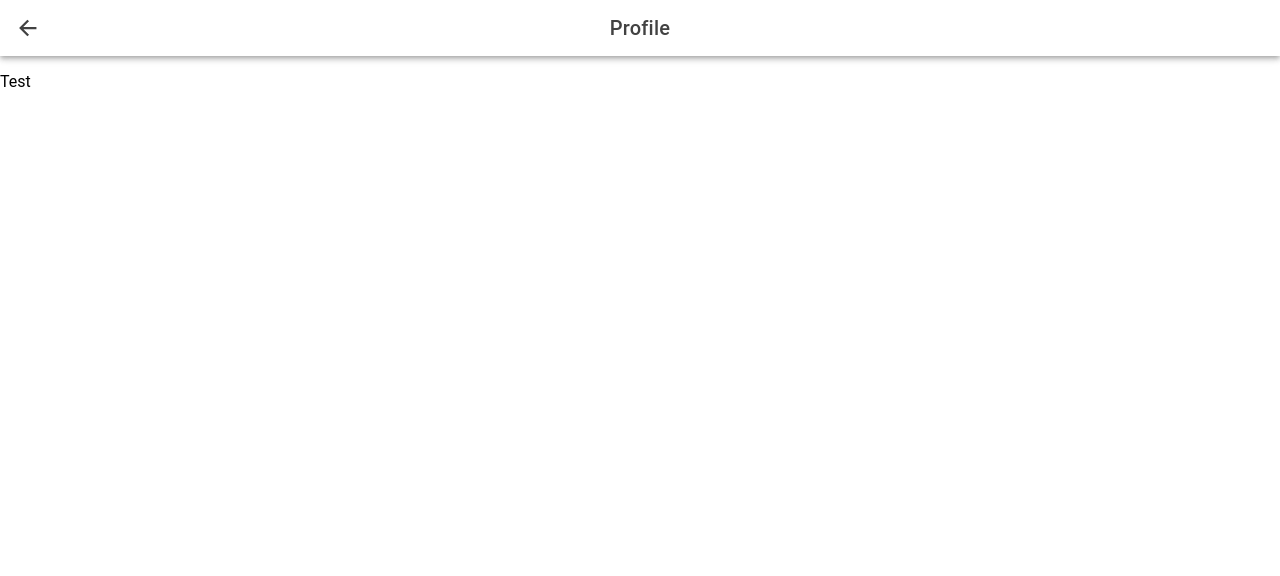
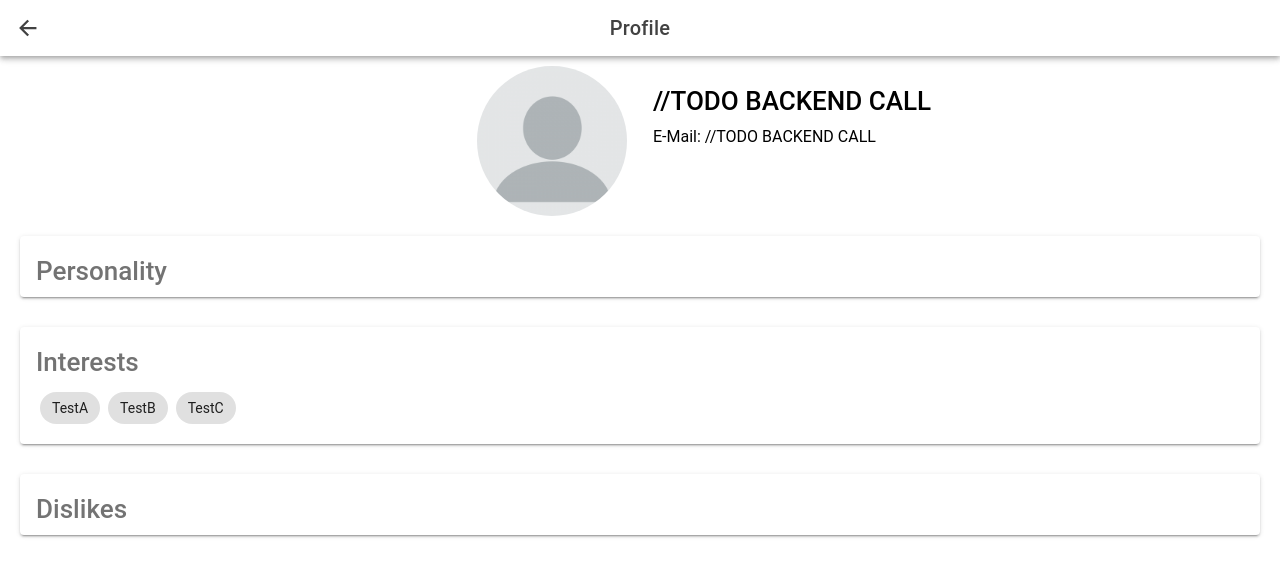
Before and after one commit to mostafa-elhaiany/DineDevine, a React (Vite) app in the folder DineDevineUI/: page /profile in a window 1280 px wide. Shown: the top 576 px of the page. Built offline with nearby package versions, Linux system fonts and the light colour scheme.

Commit message:
Extended Profile Page

```diff
--- a/DineDevineUI/src/pages/ProfilePage.css
+++ b/DineDevineUI/src/pages/ProfilePage.css
@@ -1,3 +1,33 @@
 .center-title{
     text-align: center;
 }
+
+.invisible {
+    visibility: hidden;
+}
+
+.avatar{
+    width:100% !important;
+    height : 100% !important;
+    max-width: 150px !important;
+    max-height: 150px !important;
+    align-self: center;
+}
+
+.vertical-align-center {
+    display: flex;
+    justify-content: center;
+    flex-direction: column;
+}
+
+.image {
+    height: 100%;
+    width: 100%;
+    max-width: 150px;
+    max-height: 150px;
+}
+
+.avatarContainer{
+    display: flex;
+    justify-content: end;
+}
--- a/DineDevineUI/src/pages/ProfilePage.tsx
+++ b/DineDevineUI/src/pages/ProfilePage.tsx
@@ -1,16 +1,32 @@
-import React from 'react';
+import React, {useState} from 'react';
 import {
+    IonAvatar,
     IonBackButton,
-    IonButton, IonButtons,
-    IonContent,
+    IonButton, IonButtons, IonCard, IonChip, IonCol,
+    IonContent, IonGrid,
     IonHeader,
-    IonPage,
+    IonPage, IonRow,
     IonTitle,
     IonToolbar,
 } from '@ionic/react';
 import './ProfilePage.css';
 
-const ProfilePage: React.FC = () => {
+const enum interests {
+    hiking,
+    painting,
+    football,
+    basketball,
+    tennis,
+
+}
+
+export interface Profile {
+    id: string // the user id
+}
+
+const ProfilePage: React.FC<Profile> = (props: Profile) => {
+    const [interestsTAG, setInterestTags] = useState([])
+    const test = ["TestA", "TestB", "TestC"]
     return (
         <IonPage>
             <IonHeader>
@@ -18,14 +34,53 @@ const ProfilePage: React.FC = () => {
                     <IonButtons slot="start">
                         <IonBackButton defaultHref="/"></IonBackButton>
                     </IonButtons>
+
                     <IonTitle className={'center-title'}>Profile</IonTitle>
-                    <IonButtons slot="end">
-                        <IonBackButton className={"invisible"} defaultHref="/"></IonBackButton>
+
+                    <IonButtons className={"invisible"} slot="end">
+                        <IonBackButton defaultHref="/"></IonBackButton>
                     </IonButtons>
                 </IonToolbar>
             </IonHeader>
             <IonContent fullscreen>
-                <p>Test</p>
+                <IonGrid>
+                    <IonRow >
+                        <IonCol class={"avatarContainer"}>
+                            <IonAvatar class={"avatar"}>
+                                <img className={"image"}  src={"/public/test.png"}/>
+                            </IonAvatar>
+                        </IonCol>
+
+                        <IonCol class={"ion-margin-start"}>
+                            <h1 className="no-text-wrap">//TODO BACKEND CALL</h1>
+                            E-Mail: //TODO BACKEND CALL
+                        </IonCol>
+                    </IonRow>
+                    <IonRow>
+                        <IonCol>
+                            <IonCard>
+                                <h1 className={"ion-margin-start"}>Personality</h1>
+                            </IonCard>
+                        </IonCol>
+                    </IonRow>
+                    <IonRow>
+                        <IonCol>
+                            <IonCard>
+                                <h1 className={"ion-margin-start"}>Interests</h1>
+                                <div className={"ion-margin-start ion-margin-bottom"}>
+                                    {test.map((tag, idx) => <IonChip>{tag}</IonChip>)}
+                                </div>
+                            </IonCard>
+                        </IonCol>
+                    </IonRow>
+                    <IonRow>
+                        <IonCol>
+                            <IonCard>
+                                <h1 className={"ion-margin-start"}>Dislikes</h1>
+                            </IonCard>
+                        </IonCol>
+                    </IonRow>
+                </IonGrid>
             </IonContent>
         </IonPage>
     );
```
Also changed, not shown: DineDevineUI/public/test.png (added).
